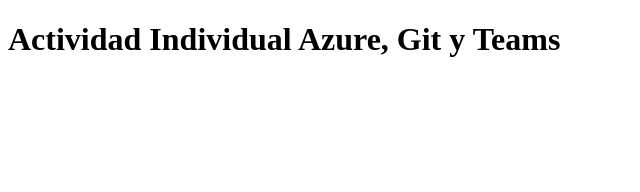
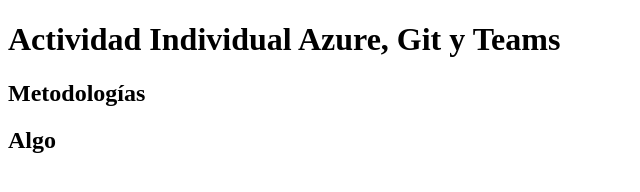
Before and after one commit to charly07Tovar/neryActivity, a plain HTML site: page index.html in a window 1280 px wide. Shown: the whole page, without its empty margins (0-640 px from the left). Drawn offline with Linux system fonts and the light colour scheme.

Commit message:
Modificacion v4

```diff
--- a/index.html
+++ b/index.html
@@ -7,5 +7,7 @@
 </head>
 <body>
     <h1>Actividad Individual Azure, Git y Teams</h1>
+    <h2>Metodologías</h2>
+    <h2>Algo</h2>
 </body>
 </html>
```
